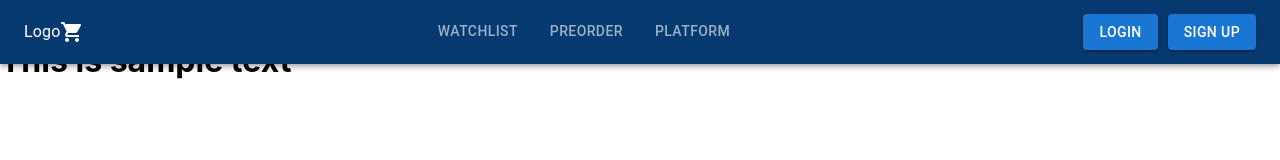
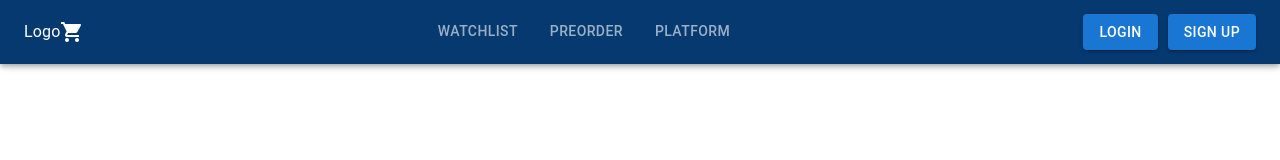
Before and after one commit to KvnWa/phase-3-project, a React (Create React App) app: page /watchlist in a window 1280 px wide. Shown: the top 160 px of the page. Built offline with nearby package versions, Linux system fonts and the light colour scheme.

Commit message:
link done

```diff
--- a/src/Watchlist.jsx
+++ b/src/Watchlist.jsx
@@ -3,9 +3,6 @@ import React from 'react'
 const Watchlist = () => {
   return (
     <div>Watchlist
-        <br></br>
-
-        <h1>This is sample text</h1>
     </div>
   )
 }
```
